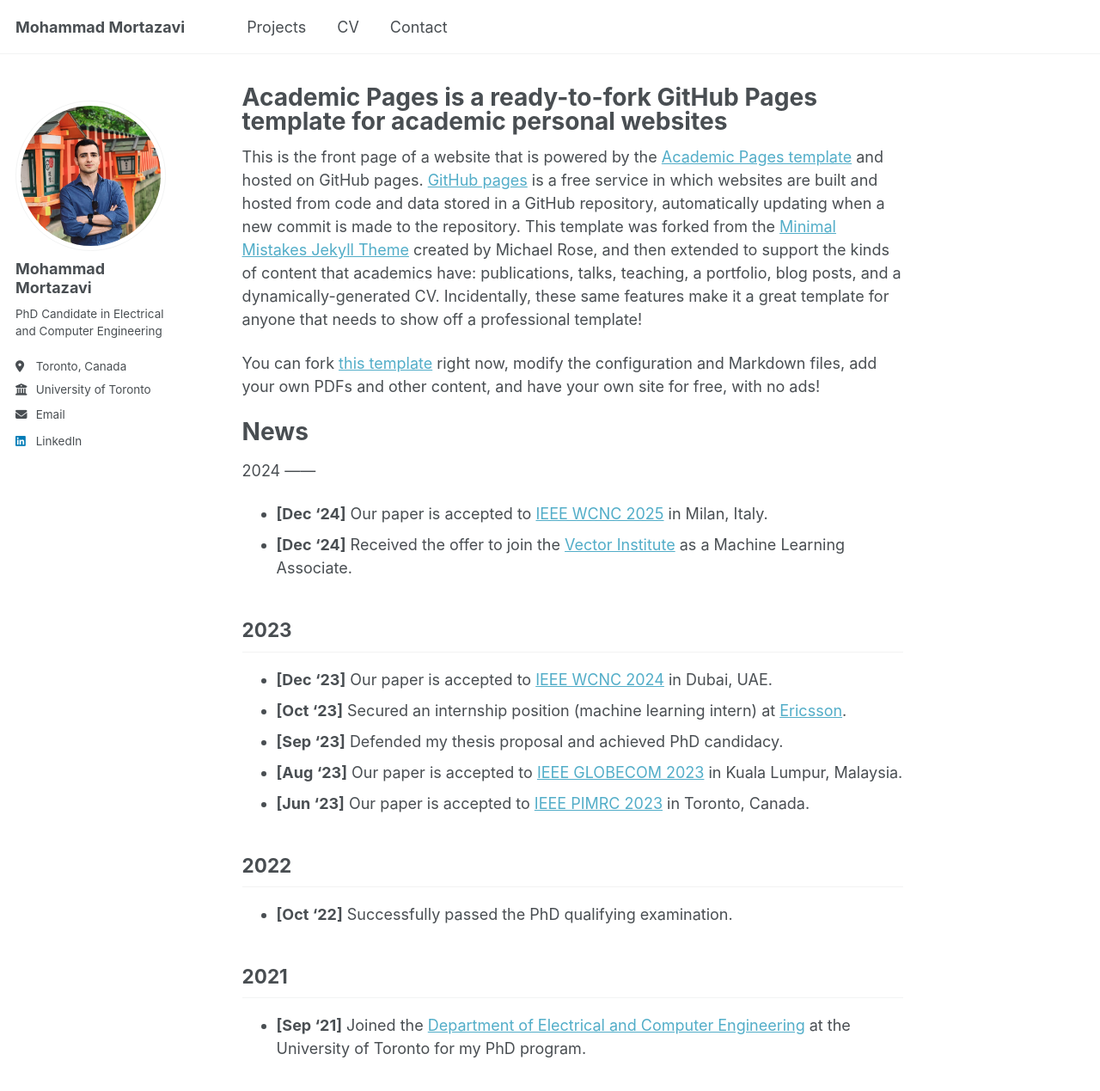
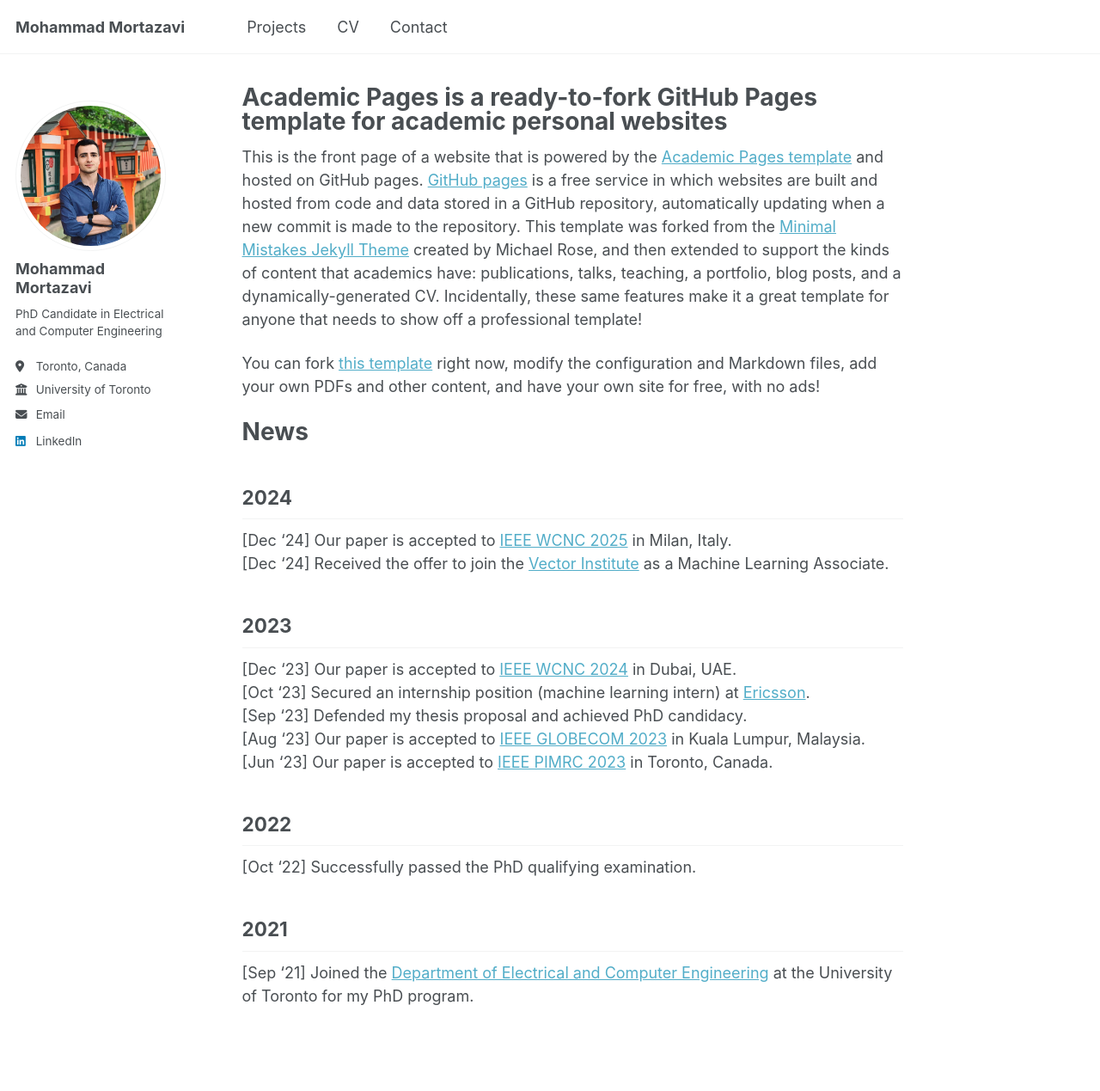
Before and after one commit to mortazawi/mortazawi.github.io, a Jekyll site: the page built from _pages/about.md, in a window 1280 px wide and 1400 px high. Shown: the top 1269 px of the window at 86% size. Built offline with Jekyll 4.4.1, drawn with Linux system fonts in a browser that asks for light colours; a script that is not in the unit is left out.

```diff
--- a/_pages/about.md
+++ b/_pages/about.md
@@ -13,23 +13,24 @@ This is the front page of a website that is powered by the [Academic Pages templ
 
 News
 ======
+
 2024
 ------
-- **[Dec '24]** Our paper is accepted to [IEEE WCNC 2025](https://wcnc2025.ieee-wcnc.org/) in Milan, Italy.
-- **[Dec '24]** Received the offer to join the [Vector Institute](https://vectorinstitute.ai/) as a Machine Learning Associate.
+[Dec '24] Our paper is accepted to [IEEE WCNC 2025](https://wcnc2025.ieee-wcnc.org/) in Milan, Italy.
+[Dec '24] Received the offer to join the [Vector Institute](https://vectorinstitute.ai/) as a Machine Learning Associate.
 
 2023
 ------
-- **[Dec '23]** Our paper is accepted to [IEEE WCNC 2024](https://wcnc2024.ieee-wcnc.org/) in Dubai, UAE.
-- **[Oct '23]** Secured an internship position (machine learning intern) at [Ericsson](https://www.ericsson.com/en).
-- **[Sep '23]** Defended my thesis proposal and achieved PhD candidacy.
-- **[Aug '23]** Our paper is accepted to [IEEE GLOBECOM 2023](https://globecom2023.ieee-globecom.org/) in Kuala Lumpur, Malaysia.
-- **[Jun '23]** Our paper is accepted to [IEEE PIMRC 2023](https://pimrc2023.ieee-pimrc.org/) in Toronto, Canada.
+[Dec '23] Our paper is accepted to [IEEE WCNC 2024](https://wcnc2024.ieee-wcnc.org/) in Dubai, UAE.
+[Oct '23] Secured an internship position (machine learning intern) at [Ericsson](https://www.ericsson.com/en).
+[Sep '23] Defended my thesis proposal and achieved PhD candidacy.
+[Aug '23] Our paper is accepted to [IEEE GLOBECOM 2023](https://globecom2023.ieee-globecom.org/) in Kuala Lumpur, Malaysia.
+[Jun '23] Our paper is accepted to [IEEE PIMRC 2023](https://pimrc2023.ieee-pimrc.org/) in Toronto, Canada.
 
 2022
 ------
-- **[Oct '22]** Successfully passed the PhD qualifying examination.
+[Oct '22] Successfully passed the PhD qualifying examination.
 
 2021
 ------
-- **[Sep '21]** Joined the [Department of Electrical and Computer Engineering](https://www.ece.utoronto.ca/) at the University of Toronto for my PhD program.
+[Sep '21] Joined the [Department of Electrical and Computer Engineering](https://www.ece.utoronto.ca/) at the University of Toronto for my PhD program.
```
